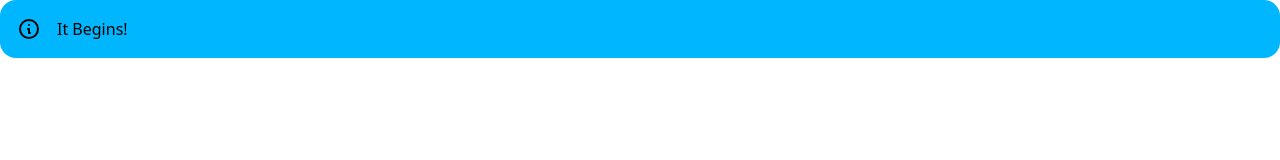
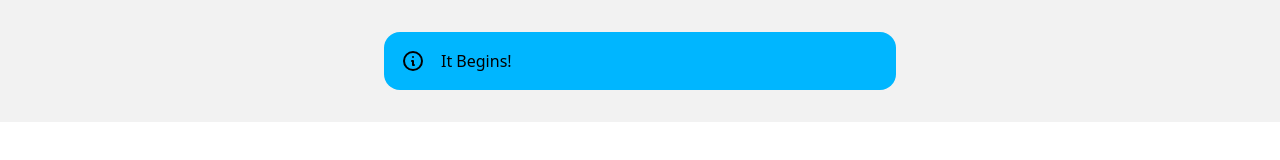
Before and after one commit to MossDog/MossDog.github.io, a website: page index.html in a window 1280 px wide. Drawn offline with Linux system fonts and the light colour scheme.

Commit message:
Added header

```diff
--- a/index.html
+++ b/index.html
@@ -10,11 +10,12 @@
   <body>
     <script src="index.js"></script>
 
-    <div role="alert" class="alert alert-info">
+    <div class="w-full p-4 md:p-8 bg-base-200">
+      <div class="max-w-screen-lg mx-auto">
+        <div role="alert" class="alert alert-info w-1/2 mx-auto">
           <svg
             xmlns="http://www.w3.org/2000/svg"
             fill="none"
-        viewBox="0 0 24 24"
             class="h-6 w-6 shrink-0 stroke-current">
             <path
               stroke-linecap="round"
@@ -24,6 +25,13 @@
           </svg>
           <span>It Begins!</span>
         </div>
+      </div>
+    </div>
+
+
+    <br><br><br>
+
+
 
   </body>
 </html>
```
Also changed, not shown: style.css. Lines whose indentation alone changed are shown as unchanged.
